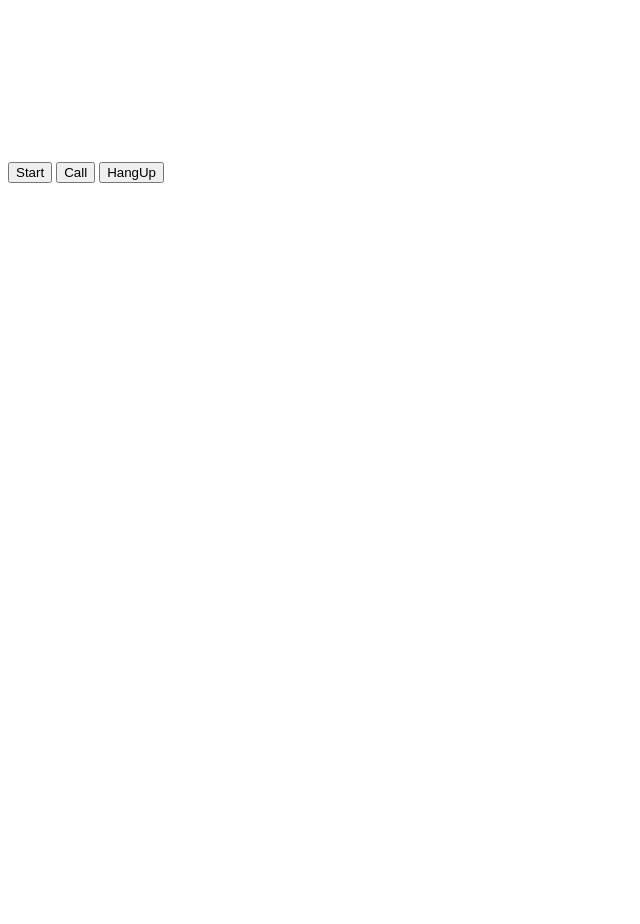
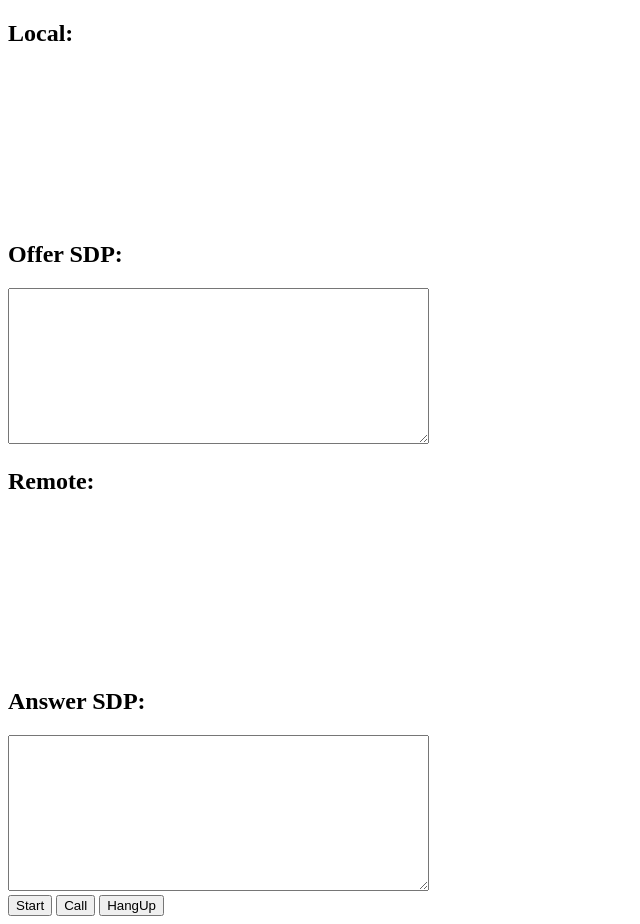
Before and after one commit to dictator-x/learn-webrtc, a website: page public/peerconnection/index.html in a window 1280 px wide. Shown: the whole page, without its empty margins (0-640 px from the left). Before the commit the page ends 800 px from the top, so only its background shows below. Drawn offline with Linux system fonts and the light colour scheme.

Commit message:
peerconnection

```diff
--- a/public/peerconnection/index.html
+++ b/public/peerconnection/index.html
@@ -6,8 +6,20 @@
 </head>
 <body>
     <div>
-        <video id  = "localvideo" autoplay playsinline></video>
-        <video id  = "remotevideo" autoplay playsinline></video>
+        <div>
+            <h2>Local: </h2>
+            <video id  = "localvideo" autoplay playsinline></video>
+
+            <h2>Offer SDP:</h2>
+            <textarea id="offer" rows="10" cols="50"></textarea>
+        </div>
+        <div>
+            <h2>Remote: </h2>
+            <video id  = "remotevideo" autoplay playsinline></video>
+
+            <h2>Answer SDP:</h2>
+            <textarea id="answer" rows="10" cols="50"></textarea>
+        </div>
         <div>
             <button id="start">Start</button>
             <button id="call">Call</button>
--- a/public/peerconnection/js/main.js
+++ b/public/peerconnection/js/main.js
@@ -6,6 +6,9 @@ var remoteVideo = document.querySelector("video#remotevideo");
 var btnStart    = document.querySelector("button#start");
 var btnCall     = document.querySelector("button#call");
 var btnHangup   = document.querySelector("button#hangup");
+
+var offer   = document.querySelector("textarea#offer");
+var answer   = document.querySelector("textarea#answer");
 
 btnStart.onclick  = start;
 btnCall.onclick   = call;
@@ -84,6 +87,7 @@ function handleAnswerError(err) {
 
 function getOffer(desc) {
   pc1.setLocalDescription(desc);
+  offer.value = desc.sdp;
 
   //TODO: create singaling server.
   //send desc to signal
@@ -95,6 +99,7 @@ function getOffer(desc) {
 
 function getAnswer(desc) {
   pc2.setLocalDescription(desc);
+  answer.value = desc.sdp;
 
   //send desc to signal
   //receive desc from signal
```
